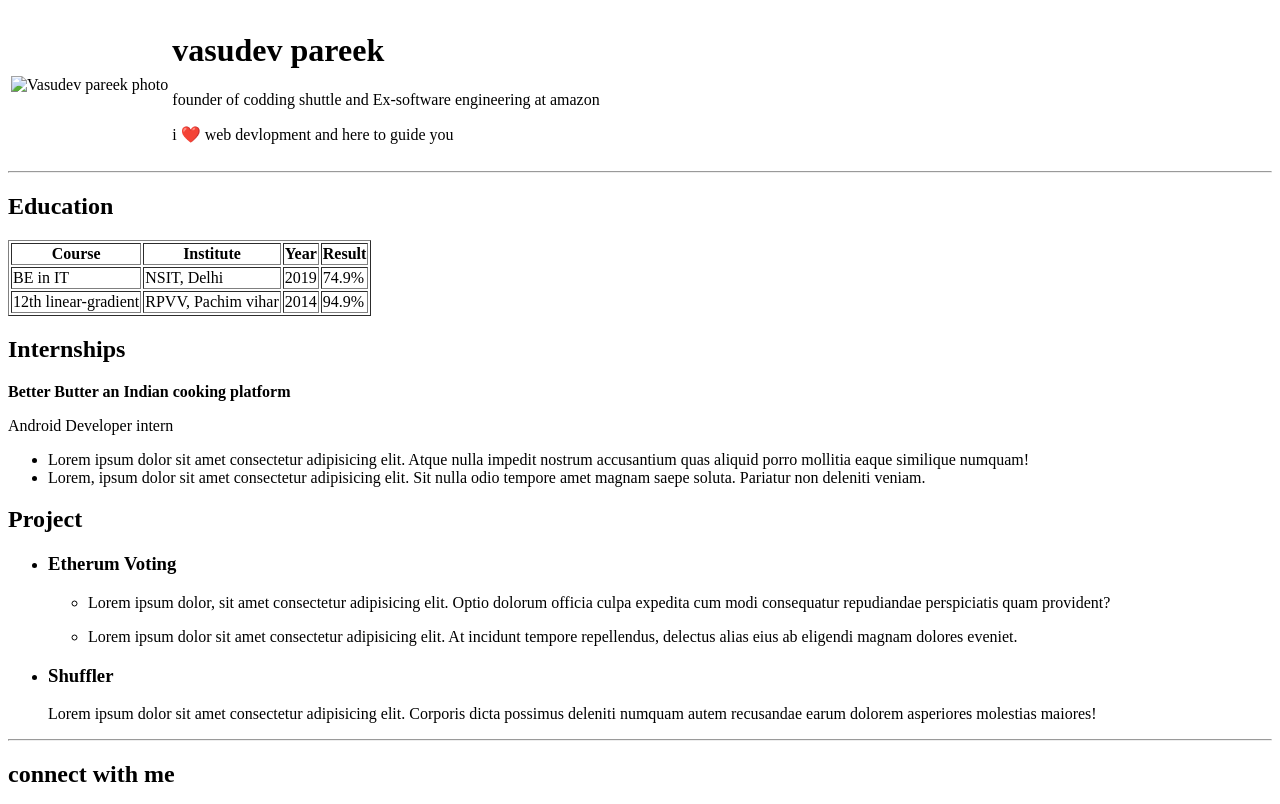
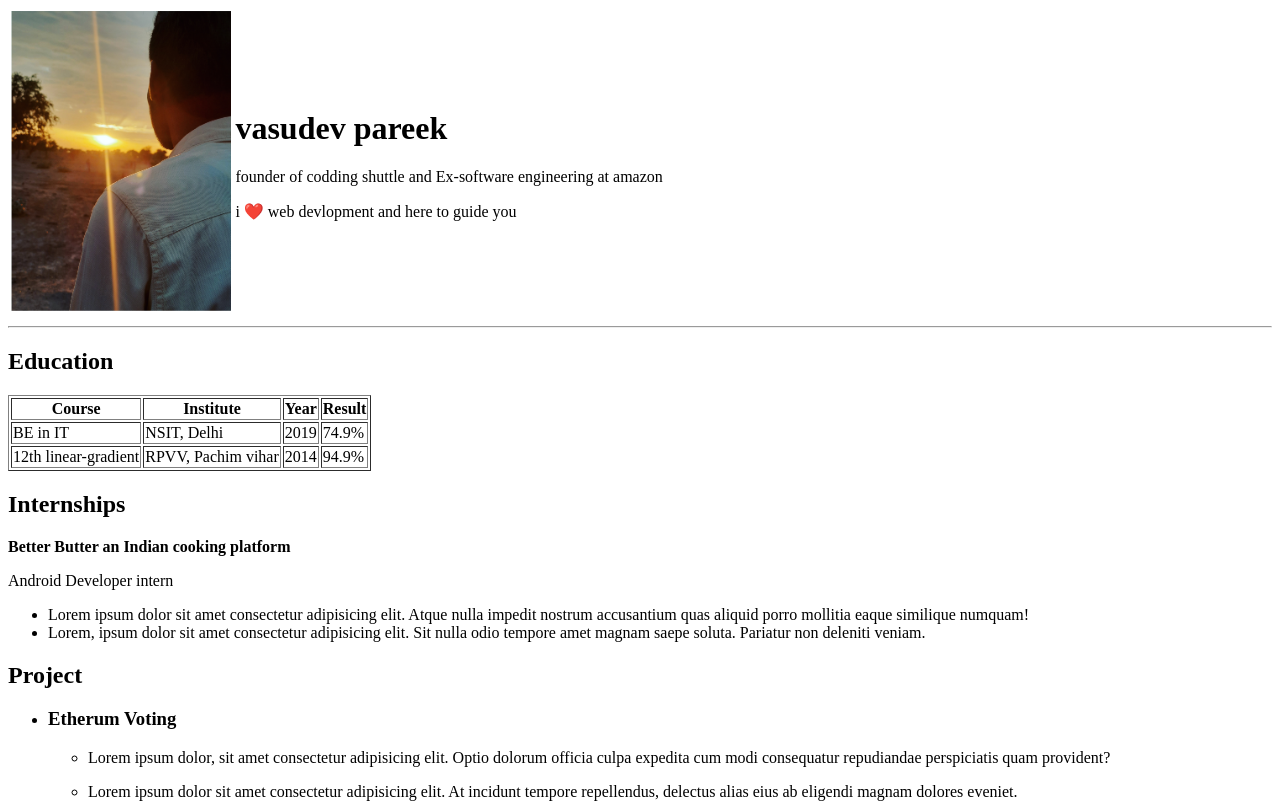
Before and after one commit to vikaspareek015/projecct, a plain HTML site: page resume.html in a window 1280 px wide. Shown: the top 804 px of the page. Drawn offline with Linux system fonts and the light colour scheme.

Commit message:
Update resume.html

```diff
--- a/resume.html
+++ b/resume.html
@@ -9,7 +9,7 @@
     <table>
       <tr>
         <td>
-          <img src="images/vasu.jpg" alt="Vasudev pareek photo" height="300" />
+          <img src="vasu.jpg" alt="Vasudev pareek photo" height="300" />
         </td>
         <td>
           <h1>vasudev pareek</h1>
```
